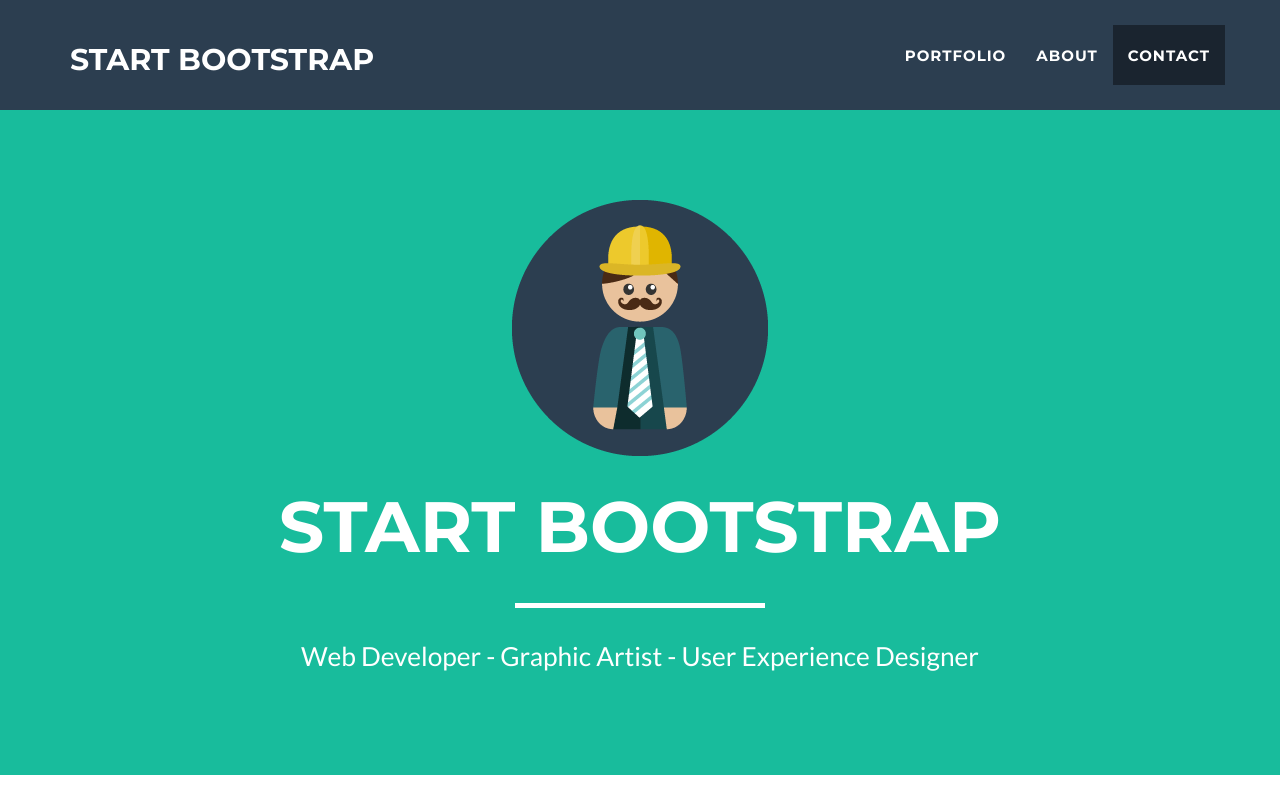
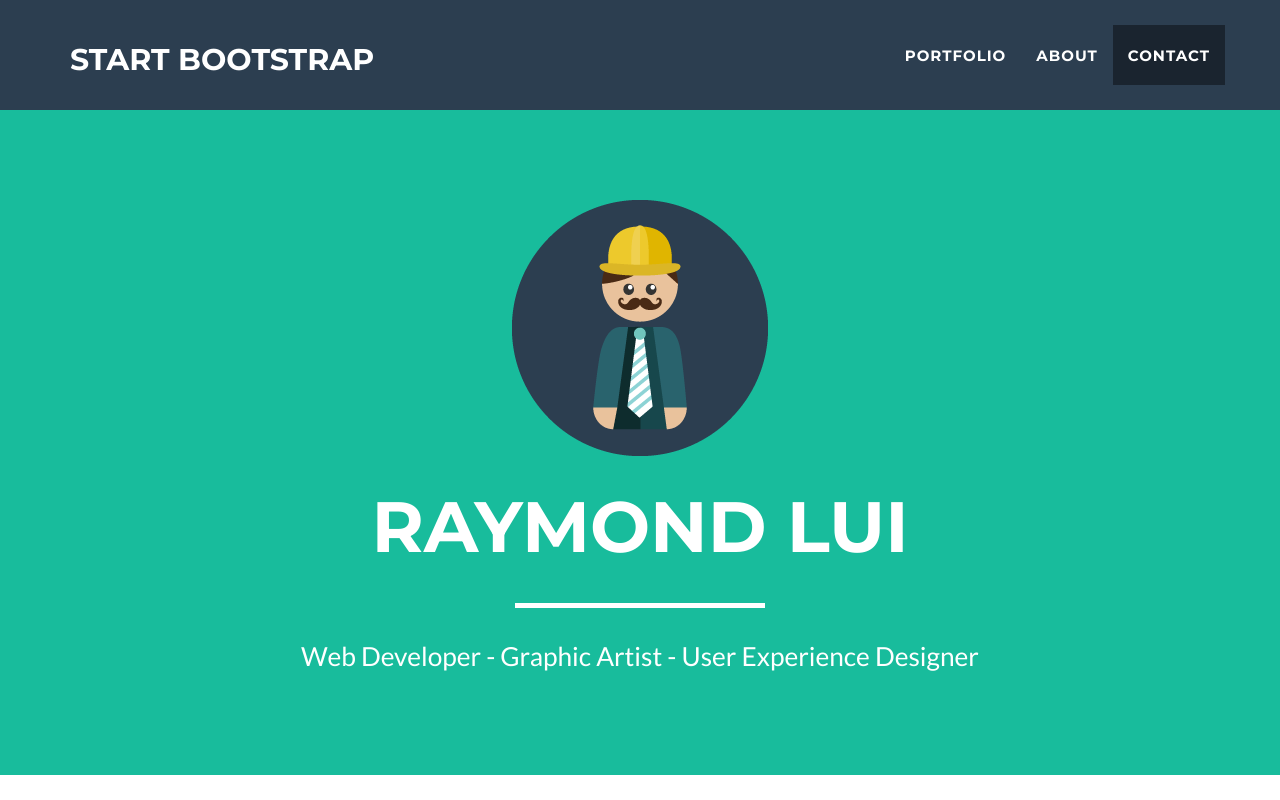
Before and after one commit to RaymondLui/raymondlui.github.io, a website: page index.html in a window 1280 px wide. Shown: the top 800 px of the page. Drawn offline with nearby package versions, Linux system fonts and the light colour scheme.

Commit message:
Added Google Verification.
For Google Apps.

```diff
--- a/index.html
+++ b/index.html
@@ -8,8 +8,9 @@
     <meta name="viewport" content="width=device-width, initial-scale=1">
     <meta name="description" content="">
     <meta name="author" content="">
+	<meta name="google-site-verification" content="JnmnToiapcmGSEJFyr_Ku-Ca0Al8PVCbG5RFYxO56AM" />
 
-    <title>Freelancer - Start Bootstrap Theme</title>
+    <title>Raymond Lui</title>
 
     <!-- Bootstrap Core CSS - Uses Bootswatch Flatly Theme: http://bootswatch.com/flatly/ -->
     <link href="css/bootstrap.min.css" rel="stylesheet">
@@ -76,7 +77,7 @@
                 <div class="col-lg-12">
                     <img class="img-responsive" src="img/profile.png" alt="">
                     <div class="intro-text">
-                        <span class="name">Start Bootstrap</span>
+                        <span class="name">Raymond Lui</span>
                         <hr class="star-light">
                         <span class="skills">Web Developer - Graphic Artist - User Experience Designer</span>
                     </div>
```
